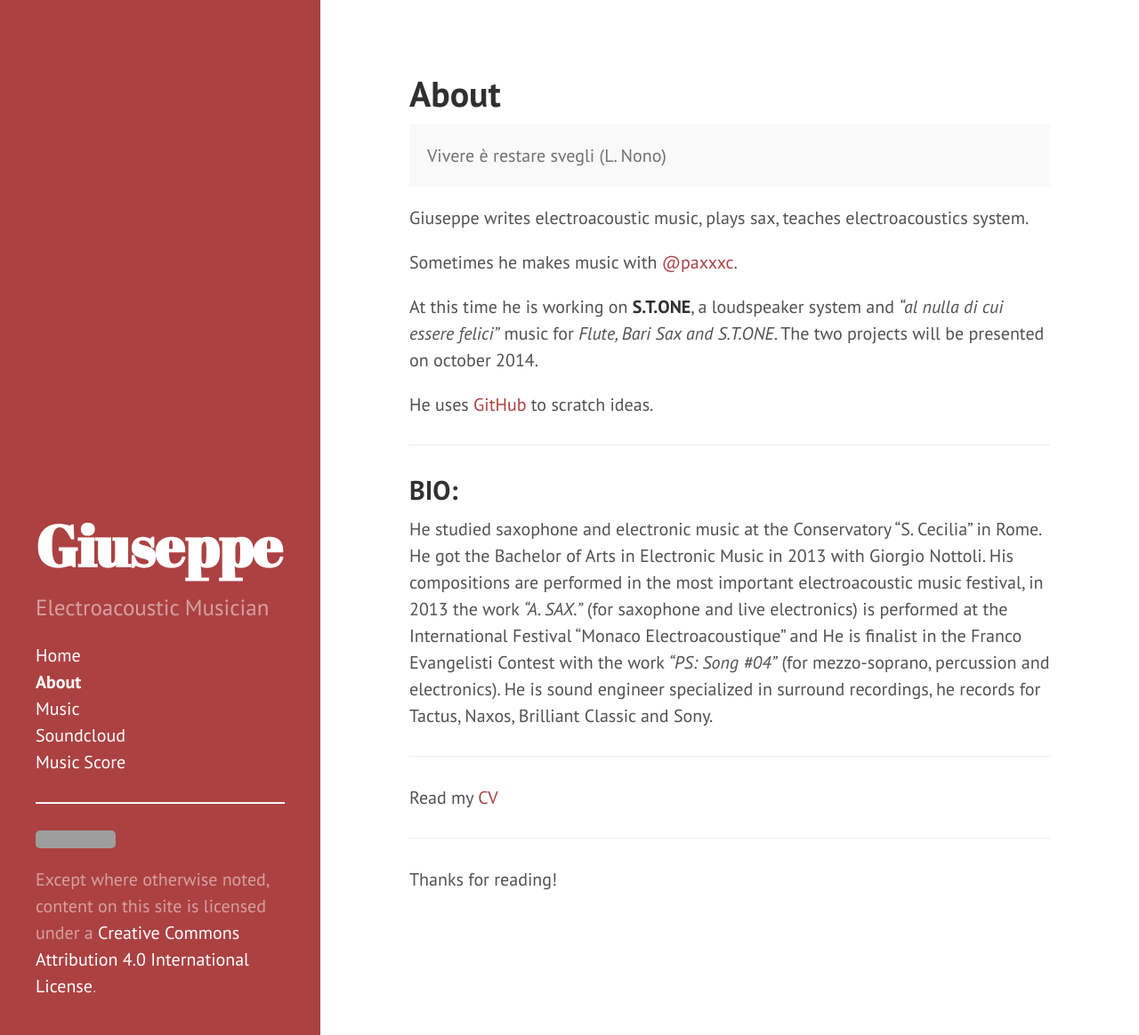
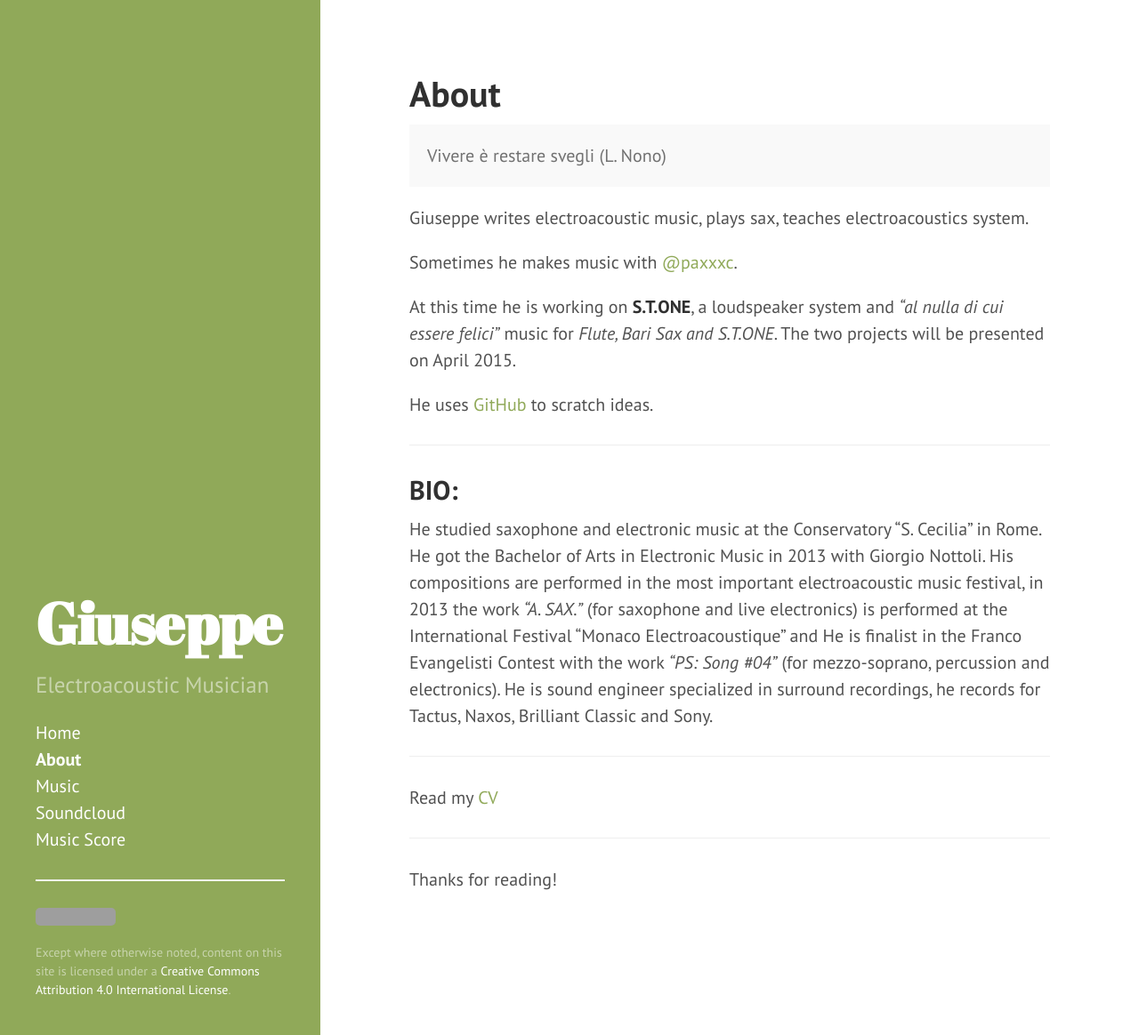
Before and after one commit to grammaton/grammaton.github.io, a Jekyll site: the page built from about.md, in a window 1280 px wide and 1164 px high. Shown: the whole window at 89% size. Built offline with Jekyll 4.4.1, drawn with Linux system fonts in a browser that asks for light colours; Markdown is read by kramdown in place of the engine named in the settings; grey boxes are pictures that could not be loaded.

Commit message:
2015 style

```diff
--- a/_layouts/default.html
+++ b/_layouts/default.html
@@ -3,7 +3,7 @@
 
   {% include head.html %}
 
-  <body class="theme-base-08">
+  <body class="theme-base-0b">
 
     {% include sidebar.html %}
 
--- a/about.md
+++ b/about.md
@@ -12,7 +12,7 @@ Giuseppe writes electroacoustic music, plays sax, teaches electroacoustics syste
 
 Sometimes he makes music with [@paxxxc](https://twitter.com/paxxxc).
 
-At this time he is working on **S.T.ONE**, a loudspeaker system and *“al nulla di cui essere felici”* music for *Flute, Bari Sax and S.T.ONE*. The two projects will be presented on october 2014.
+At this time he is working on **S.T.ONE**, a loudspeaker system and *“al nulla di cui essere felici”* music for *Flute, Bari Sax and S.T.ONE*. The two projects will be presented on April 2015.
 
 He uses [GitHub](https://github.com/grammaton) to scratch ideas.
 
--- a/public/css/hyde.css
+++ b/public/css/hyde.css
@@ -59,6 +59,7 @@ html {
   color: rgba(255,255,255,.5);
   background-color: #202020;
 }
+
 @media (min-width: 48em) {
   .sidebar {
     position: fixed;
@@ -96,6 +97,11 @@ a.sidebar-nav-item:focus {
 }
 .sidebar-nav-item.active {
   font-weight: bold;
+}
+
+.sidebar-license {
+  display: block;
+  font-size: 0.7rem;
 }
 
 /* Sticky sidebar
@@ -164,8 +170,6 @@ a.sidebar-nav-item:focus {
     margin-right: 22rem;
   }
 }
-
-
 
 /*
  * Themes
```
